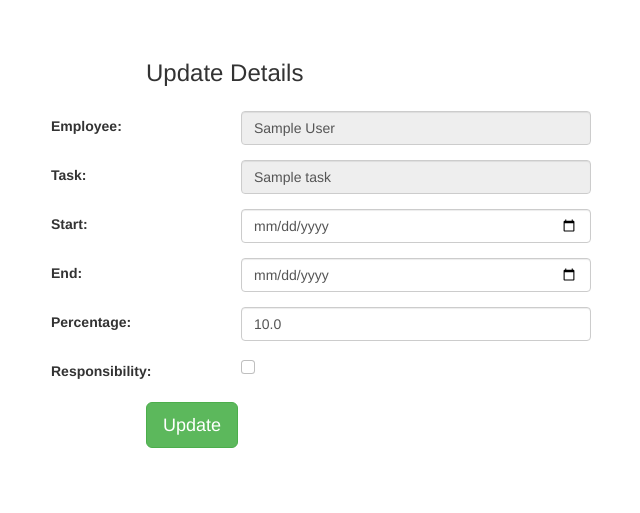
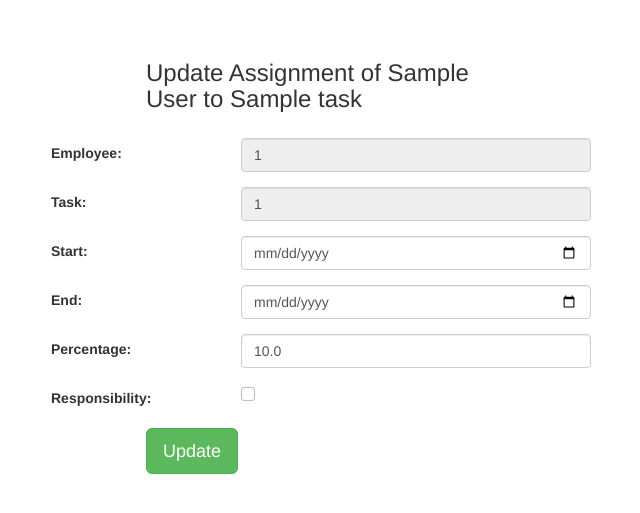
Before and after one commit to Levino614/new_im_project, a Django app: page /edit_ass/1 in a window 1280 px wide. Shown: the part 62-575 px from the top of the page, without its empty margins (49-689 px from the left). Run offline with Django 3.2, Linux system fonts and the light colour scheme; tables that the repository leaves empty hold one stand-in row (values such as "Sample post"); some libraries are stand-ins or nearby versions.

Commit message:
edit_ass view

```diff
--- a/im_erp/erpapp/Templates/edit_ass.html
+++ b/im_erp/erpapp/Templates/edit_ass.html
@@ -10,19 +10,19 @@
   <div class="form-group row">
   <label class="col-sm-1 col-form-label"></label>
   <div class="col-sm-4">
-  <h3>Update Details</h3>
+  <h3>Update Assignment of {{ assignment.employee }} to {{ assignment.task }}</h3>
   </div>
    </div>
    <div class="form-group row">
   <label class="col-sm-2 col-form-label">Employee:</label>
   <div class="col-sm-4">
-   <input type="text" class="form-control" name="employee" id="id_employee" required maxlength="32" value="{{ assignment.employee }}" disabled/>
+   <input type="text" class="form-control" name="employee" id="id_employee" required maxlength="32" value="{{ assignment.employee.id }}" disabled/>
   </div>
    </div>
   <div class="form-group row">
   <label class="col-sm-2 col-form-label">Task:</label>
   <div class="col-sm-4">
-   <input type="text" class="form-control" name="task" id="id_task" required maxlength="32" value="{{ assignment.task }}" disabled/>
+   <input type="text" class="form-control" name="task" id="id_task" required maxlength="32" value="{{ assignment.task.id }}" disabled/>
   </div>
    </div>
   <div class="form-group row">
--- a/im_erp/erpapp/forms.py
+++ b/im_erp/erpapp/forms.py
@@ -72,6 +72,8 @@ class AssignmentForm(forms.ModelForm):
                    }
 
 
+
+
 class MonthForm(forms.ModelForm):
     class Meta:
         type_choices = [
--- a/im_erp/erpapp/views.py
+++ b/im_erp/erpapp/views.py
@@ -76,6 +76,8 @@ def assignment(request):
         'assignments': assignments
     }
     return render(request, 'assignment.html', context)
+
+
 """def employee_task(request):
     employees = Employee.objects.all()
     assignments = Assignment.objects.all()
@@ -258,7 +260,8 @@ def employee_task(request, id):
             for assignment_per_month in assignments_per_months:
                 if assignment_per_month.task.id == project.id and assignment_per_month.employee.id == employee.id and assignment_per_month.month == month:
                     employee_prj_hours.append(
-                        (int(round(assignment_per_month.percentage, 2) * 100), assignment_per_month.id, assignment_per_month.responsibility))
+                        (int(round(assignment_per_month.percentage, 2) * 100), assignment_per_month.id,
+                         assignment_per_month.responsibility))
                     employee_prj_hours_id.append(project.id)
         employee_list_project = []
         for project in projects:
@@ -276,7 +279,8 @@ def employee_task(request, id):
             for assignment_per_months in assignments_per_months:
                 if assignment_per_months.task.id == chair.id and assignment_per_months.employee.id == employee.id and assignment_per_months.month == month:
                     employee_ch_hours.append(
-                        (int(round(assignment_per_months.percentage, 2) * 100), assignment_per_months.id, assignment_per_months.responsibility))
+                        (int(round(assignment_per_months.percentage, 2) * 100), assignment_per_months.id,
+                         assignment_per_months.responsibility))
                     employee_ch_hours_id.append(chair.id)
         employee_list_chair = []
         for chair in chairs:
@@ -302,7 +306,8 @@ def employee_task(request, id):
             for assignment_per_months in assignments_per_months:
                 if assignment_per_months.task.id == position.id and assignment_per_months.employee.id == employee.id and assignment_per_months.month == month:
                     employee_pos_hours.append(
-                        (int(round(assignment_per_months.percentage, 2) * 100), assignment_per_months.id, assignment_per_months.responsibility))
+                        (int(round(assignment_per_months.percentage, 2) * 100), assignment_per_months.id,
+                         assignment_per_months.responsibility))
                     employee_pos_hours_id.append(position.id)
         employee_list_position = []
         for position in positions:
@@ -585,7 +590,7 @@ def add_new_ass(request):
     if request.method == "POST":
         form = AssignmentForm(request.POST)
         if form.is_valid():
-            #CHECK FOR DUPLICATES
+            # CHECK FOR DUPLICATES
             for assignment in Assignment.objects.all():
                 if str(assignment.employee.id) == form.data['employee'] and \
                         str(assignment.task.id) == form.data['task']:
@@ -605,22 +610,22 @@ def add_new_ass(request):
                 messages.error(request, "The Assignment ends before it even started")
                 return redirect('/add_new_ass')
             # CHECK FOR POSITION <= 100%
-            #Get id's of all postions
+            # Get id's of all postions
             postions = Position.objects.all()
             postion_ids = []
             for position in postions:
                 postion_ids.append(position.id)
-            print("ids: ", postion_ids)
             # check if selected id is present in postion_ids list
             if int(form.data['task']) in postion_ids:
                 sum = 0
-            # sum all percentages for this position
+                # sum all percentages for this position
                 for assignment in Assignment.objects.all():
                     if assignment.task.id == int(form.data['task']):
                         sum = sum + assignment.percentage
-            # check if new assignment would overbook position
-                if sum + float(form.data['percentage'])  > 1:
-                    messages.error(request, "This assignment would overbook postion( Title: " + Position.objects.get(id = int(form.data['task'])).title + ")." )
+                # check if new assignment would overbook position
+                if sum + float(form.data['percentage']) > 1:
+                    messages.error(request, "This assignment would overbook postion( Title: " + Position.objects.get(
+                        id=int(form.data['task'])).title + ").")
                     return redirect('/add_new_ass')
             # CHECK IF CHAIR ISNT OVERBOOKED
             # get ids of all chairs
@@ -628,15 +633,16 @@ def add_new_ass(request):
             chair_ids = []
             for chair in chairs:
                 chair_ids.append(chair.id)
-            #count assignments to current chair
+            # count assignments to current chair
             if int(form.data['task']) in chair_ids:
                 count = 0
                 for assignment in Assignment.objects.all():
-                   if assignment.task.id == int(form.data['task']):
-                       count = count + 1
+                    if assignment.task.id == int(form.data['task']):
+                        count = count + 1
                 # check if count equal to requirement of current chair, if true dont allow assign
-                if Chair.objects.get(id = int(form.data['task'])).requirement == count:
-                    messages.error(request, "Chair " + Chair.objects.get(id = int(form.data['task'])).title +  " has already enough employees.")
+                if Chair.objects.get(id=int(form.data['task'])).requirement == count:
+                    messages.error(request, "Chair " + Chair.objects.get(
+                        id=int(form.data['task'])).title + " has already enough employees.")
                     return redirect('/add_new_ass')
 
             # Get Information about the dates and calculate the duration
@@ -667,6 +673,7 @@ def add_new_ass(request):
             # as long as duration of Assignment is greater than zero
             while duration > 0:
                 start_month = int(start_month)
+                start_year = int(start_year)
                 month_name = month_dict[str(start_month)]
                 month_obj = Month.objects.get(month=month_name, year=start_year)
                 # Create AssignmentPerMonth Object
@@ -783,14 +790,17 @@ def update_chair(request, id):
 
 
 def update_ass(request, id):
+    assignment = Assignment.objects.get(id=id)
     form = AssignmentForm(request.POST, instance=assignment)
     if form.is_valid():
-
         # Get Information about the dates and calculate the duration
-        emp = Employee.objects.get(id=form.data['employee'])
-        task = Task.objects.get(id=form.data['task'])
+        emp = Employee.objects.filter(id=form.data['employee']).first()
+        task = Task.objects.filter(id=form.data['task']).first()
         percentage = form.data['percentage']
-        responsibility = form.data['responsibility']
+        try:
+            responsibility = form.data['responsibility']
+        except:
+            responsibility = False
         month_dict = {
             '1': 'January',
             '2': 'February',
@@ -805,6 +815,12 @@ def update_ass(request, id):
             '11': 'November',
             '12': 'December',
         }
+        '''# start_alt -> start_neu               end_neu -> end_alt
+        date_format = '%Y-%m-%d'
+        start_year_alt, start_month_alt, start_day_alt = str(datetime.date(datetime.strptime(assignment.start,
+                                                                                             date_format))).split('-')
+
+        print(assignment.start)'''
         start_year, start_month, start_day = str(form.data['start']).split('-')
         end_year, end_month, end_day = str(form.data['end']).split('-')
         # Calculate duration of changes
@@ -816,6 +832,7 @@ def update_ass(request, id):
         # Use information to edit AssignmentPerMonth Objects
         # as long as duration is greater than zero
         while duration > 0:
+            start_year = int(start_year)
             start_month = int(start_month)
             month_name = month_dict[str(start_month)]
             month_obj = Month.objects.get(month=month_name, year=start_year)
```
